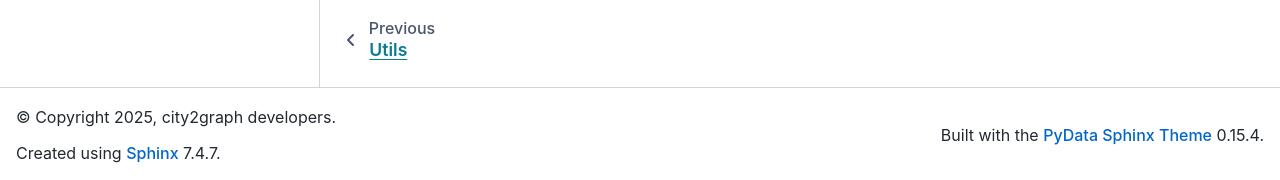
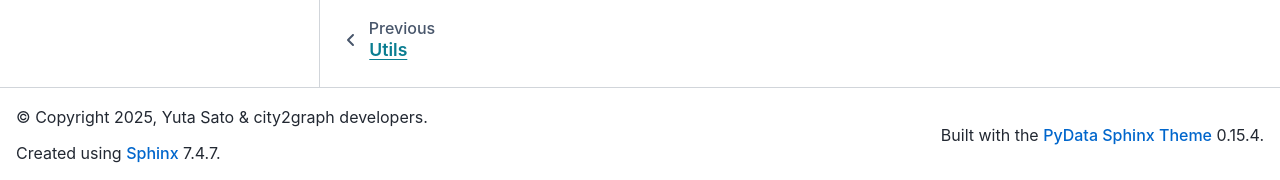
Before and after one commit to yu-ta-sato/city2graph, a Sphinx documentation site: the page built from docs/source/contributing.rst, in a window 1280 px wide and 900 px high, scrolled down 1935 px. Shown: the part 717-897 px from the top of the window. Built offline with Sphinx 7.4.7 and the PyData theme 0.15.4, drawn with Linux system fonts in a browser that asks for light colours; pages that are not in the unit, such as notebooks, are missing from menus.

Commit message:
Add author name

```diff
--- a/docs/source/conf.py
+++ b/docs/source/conf.py
@@ -12,8 +12,8 @@
 # https://www.sphinx-doc.org/en/master/usage/configuration.html#project-information
 
 project = 'city2graph'
-copyright = '2025, city2graph developers'
-author = 'city2graph developers'
+copyright = '2025, Yuta Sato & city2graph developers'
+author = 'Yuta Sato'
 release = '0.1.0'
 
 # -- General configuration ---------------------------------------------------
```
